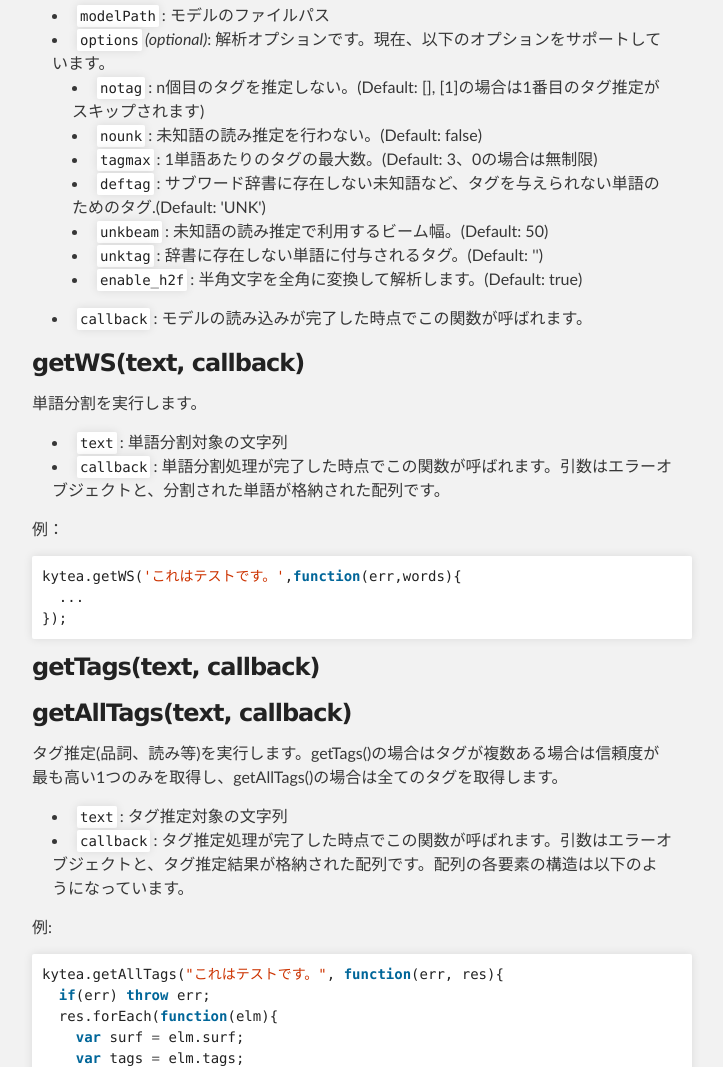
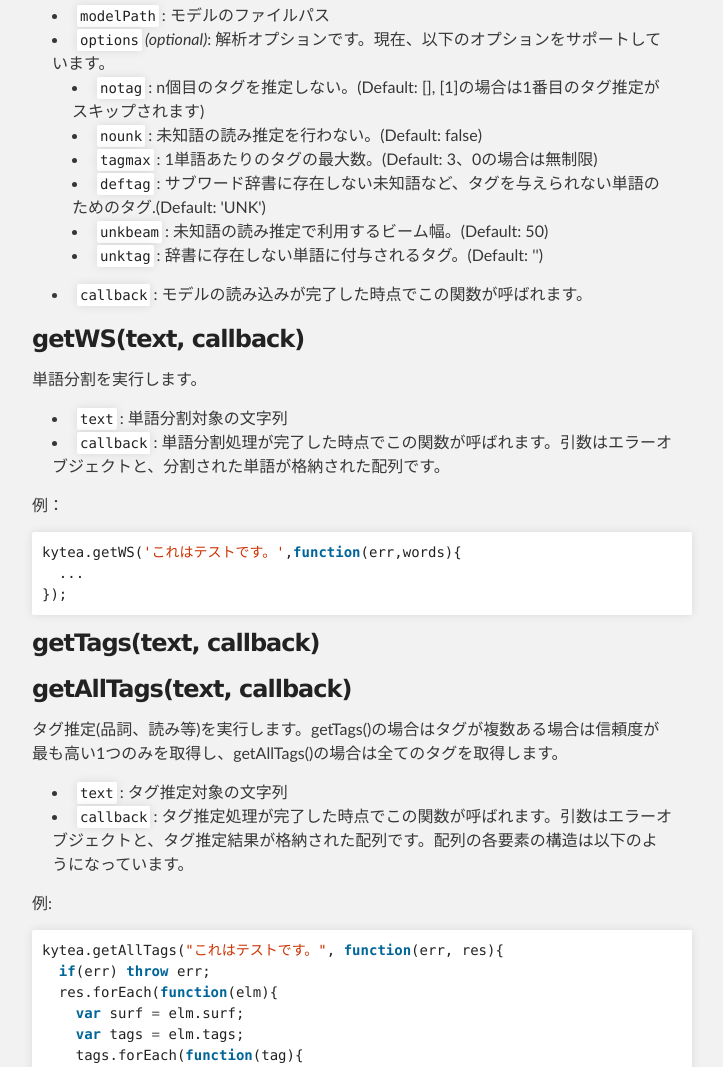
Before and after one commit to hideo55/node-kytea, a plain HTML site: page index.html in a window 1280 px wide. Shown: the part 994-2061 px from the top of the page, without its empty margins (288-1011 px from the left). Drawn offline with Linux system fonts and the light colour scheme.

Commit message:
Remove enable_h2f options

```diff
--- a/index.html
+++ b/index.html
@@ -83,8 +83,6 @@
 <code>unkbeam</code>: 未知語の読み推定で利用するビーム幅。(Default: 50)</li>
 <li>
 <code>unktag</code>: 辞書に存在しない単語に付与されるタグ。(Default: '')</li>
-<li>
-<code>enable_h2f</code>: 半角文字を全角に変換して解析します。(Default: true)</li>
 </ul>
 </li>
 <li>
```
